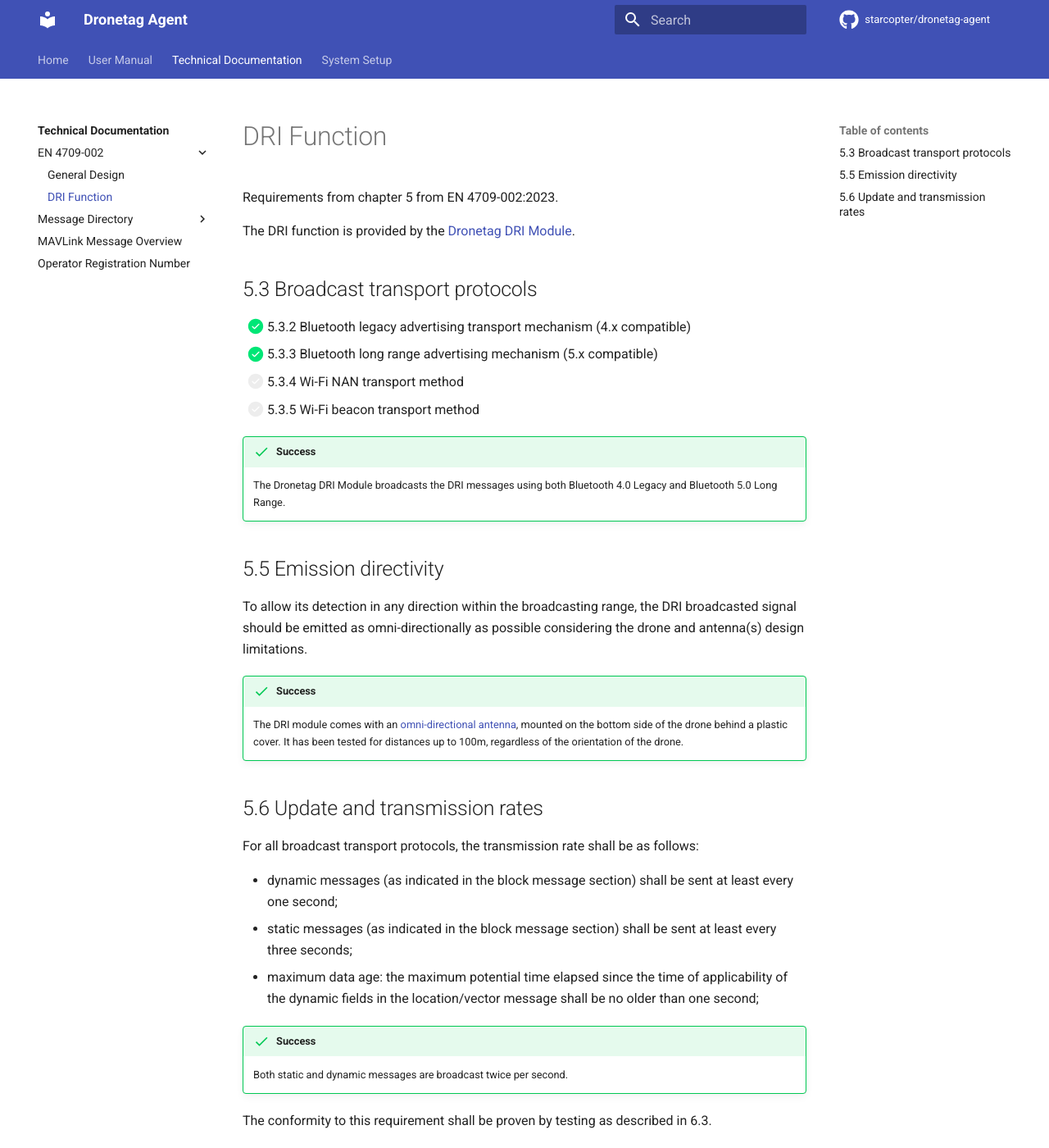
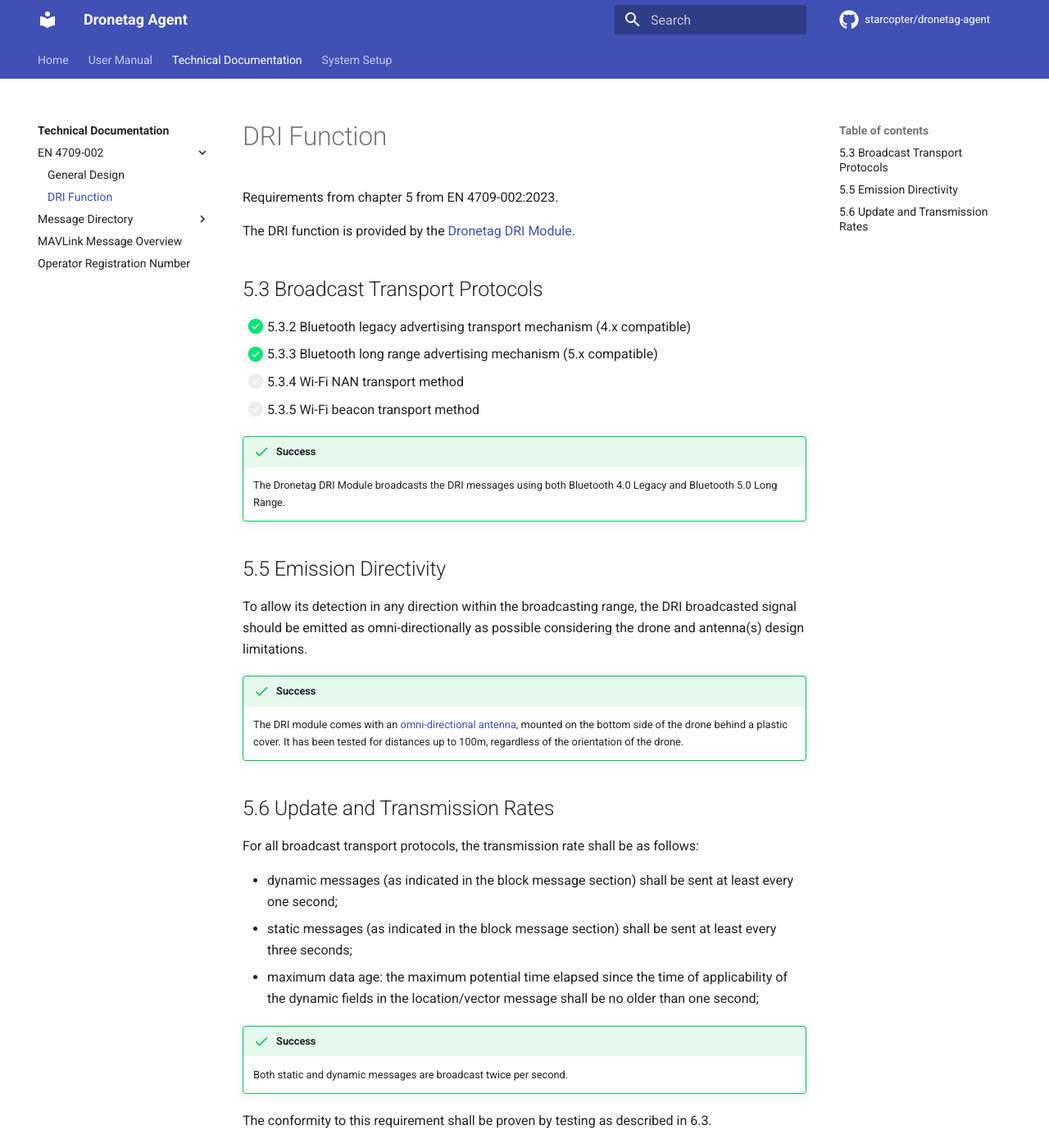
Before and after one commit to starcopter/dronetag-agent, an MkDocs documentation site: the page built from docs/tech-docs/en4709-002/05-dri-function.md, in a window 1280 px wide and 1400 px high. Shown: the whole window at 82% size. Built offline with MkDocs 1.6.1 and Material for MkDocs 9.7.7, drawn with Linux system fonts in a browser that asks for light colours; comment, search, counter and statistics services are not loaded.

Commit message:
Format sources

```diff
--- a/docs/tech-docs/en4709-002/05-dri-function.md
+++ b/docs/tech-docs/en4709-002/05-dri-function.md
@@ -4,7 +4,7 @@ Requirements from chapter 5 from EN 4709-002:2023.
 
 The DRI function is provided by the [Dronetag DRI Module](https://dronetag.com/products/dri/).
 
-## 5.3 Broadcast transport protocols
+## 5.3 Broadcast Transport Protocols
 
 - [x] 5.3.2 Bluetooth legacy advertising transport mechanism (4.x compatible)
 - [x] 5.3.3 Bluetooth long range advertising mechanism (5.x compatible)
@@ -15,7 +15,7 @@ The DRI function is provided by the [Dronetag DRI Module](https://dronetag.com/p
 
     The Dronetag DRI Module broadcasts the DRI messages using both Bluetooth 4.0 Legacy and Bluetooth 5.0 Long Range.
 
-## 5.5 Emission directivity
+## 5.5 Emission Directivity
 
 To allow its detection in any direction within the broadcasting range, the DRI broadcasted signal should
 be emitted as omni-directionally as possible considering the drone and antenna(s) design limitations.
@@ -26,7 +26,7 @@ be emitted as omni-directionally as possible considering the drone and antenna(s
     mounted on the bottom side of the drone behind a plastic cover.
     It has been tested for distances up to 100m, regardless of the orientation of the drone.
 
-## 5.6 Update and transmission rates
+## 5.6 Update and Transmission Rates
 
 For all broadcast transport protocols, the transmission rate shall be as follows:
 
```
Also changed, not shown: docs/tech-docs/mavlink.md (+2 -2 lines), docs/tech-docs/messages/basic-id.md (+1 -1 lines), docs/tech-docs/messages/operator-id.md (+1 -1 lines), docs/tech-docs/messages/system.md (+1 -1 lines), mkdocs.yml (+10 -10 lines).
